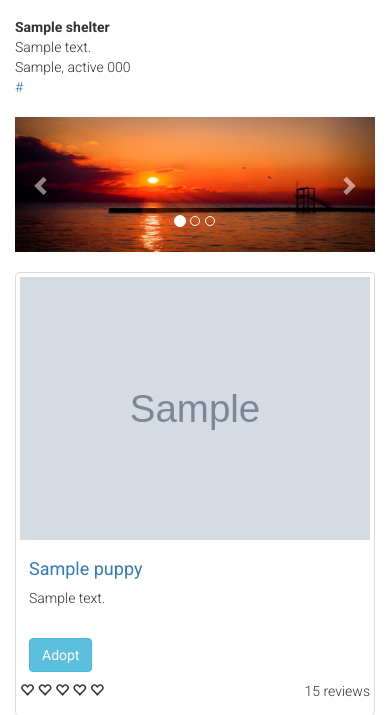
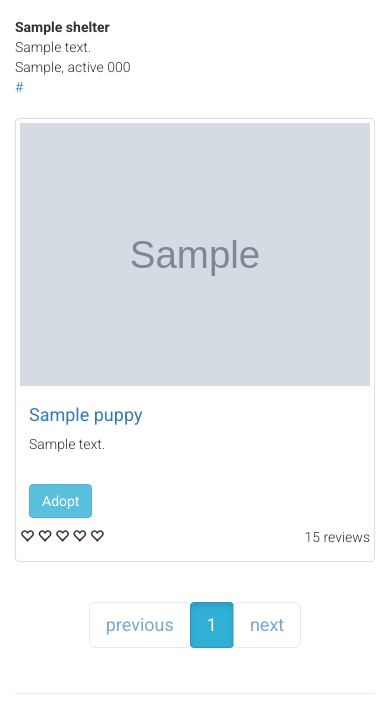
Before and after one commit to jreiher2003/Puppy-Adoption, a Flask app: a page that uses app/templates/base.html in a window 390 px wide. Shown: the part 55-770 px from the top of the page. Run offline with Flask 2, Linux system fonts and the light colour scheme; tables that the repository leaves empty hold one stand-in row (values such as "Sample post"); grey boxes marked "Sample" are stand-in pictures; some libraries are stand-ins or nearby versions.

Commit message:
Hide carousel max-width:900px

```diff
--- a/app/static/styles.css
+++ b/app/static/styles.css
@@ -25,4 +25,7 @@ div#carousel-example-generic.carousel.slide {
     .date {
         display: none;
     }
+    #carousel-example-generic {
+        display: none;
+    }
 }
```
